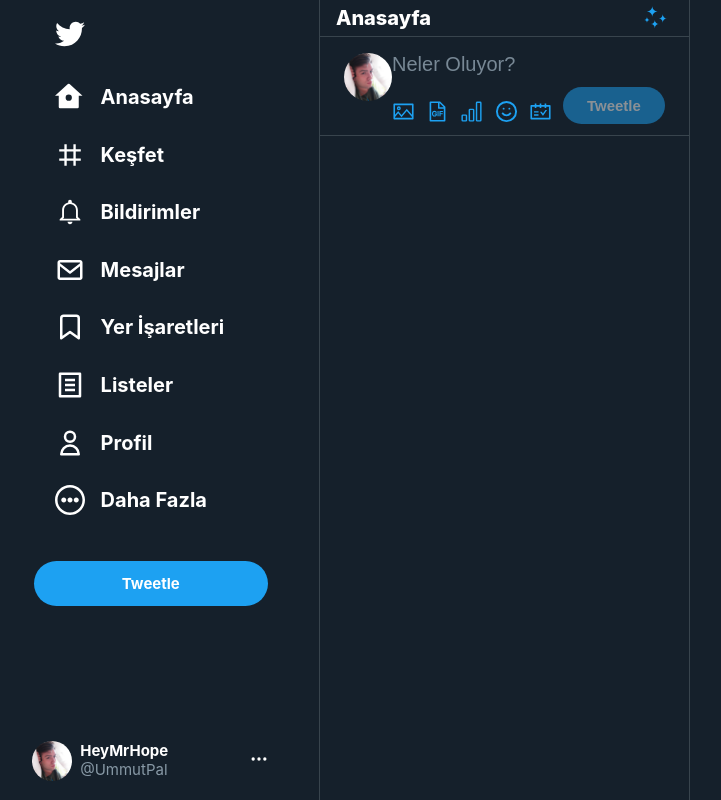
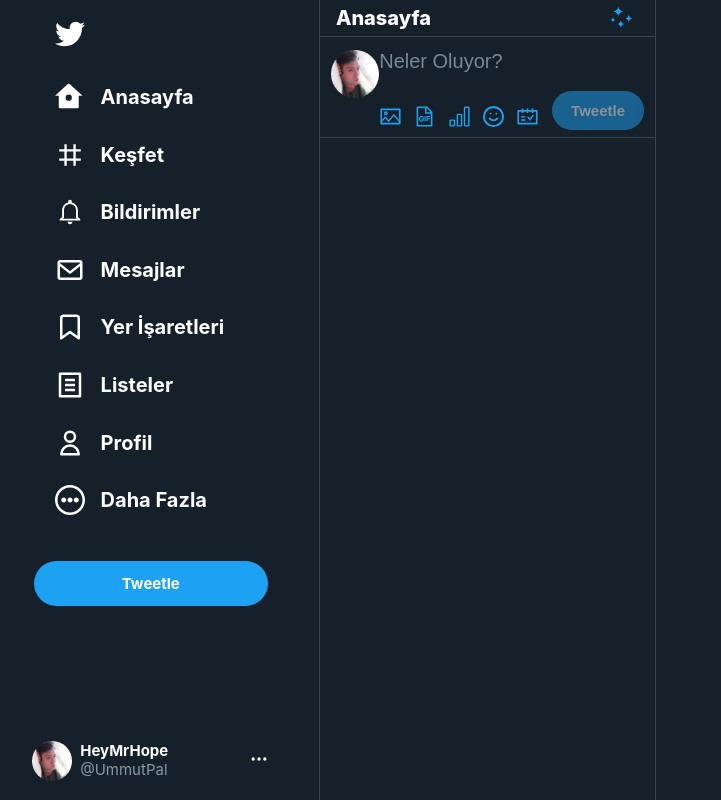
Before and after one commit to UmutPalabiyik/twitter-clone, a React (Create React App) app: page / in a window 1280 px wide. Shown: the whole page, without its empty margins (129-850 px from the left). Built offline with nearby package versions, Linux system fonts and the light colour scheme.

Commit message:
deploy firebase

```diff
--- a/src/components/Header.scss
+++ b/src/components/Header.scss
@@ -17,6 +17,7 @@
     .banner__navigation {
       .banner__logo {
         margin-left: 3rem;
+        cursor: pointer;
       }
       .navbar__items {
         list-style: none;
@@ -25,7 +26,7 @@
           padding: 0.8rem 0.6rem;
           margin-bottom: 2px;
 
-          &:hover {
+          &:hover:not(.navbar__button) {
             background-color: #162d40;
             border-top-right-radius: 35px;
             border-top-left-radius: 35px;
@@ -80,14 +81,19 @@
 
         .navbar__button {
           margin-top: 2rem;
+          transition: all .4s;
+
+          &:hover a{
+            background-color: rgb(25, 147, 218);
+          }
         }
       }
     }
 
     .navbar__profile {
-      padding: .7rem 1.6rem;
-      margin-bottom: .5rem;
-      transition: all .2s;
+      padding: 0.7rem 1.6rem;
+      margin-bottom: 0.5rem;
+      transition: all 0.2s;
       &-wrapper {
         display: flex;
         justify-content: space-between;
--- a/src/components/ProfileTweet.scss
+++ b/src/components/ProfileTweet.scss
@@ -1,15 +1,16 @@
 .profile-tweet {
-  padding: 0.5rem 1.5rem;
+  padding: 0.3rem .7rem;
   min-height: 10vh;
   border-bottom: 1px solid rgb(56, 68, 77);
+
 
   &__container {
     display: flex;
     height: 100%;
 
+
     .profile-tweet__picture {
       flex-basis: 10.5%;
-
 
       img {
         height: 48px;
@@ -44,6 +45,7 @@
         display: flex;
         align-items: center;
         justify-content: space-between;
+        margin-top: 0.5rem;
         &-list {
           display: flex;
           padding: 0;
@@ -63,19 +65,19 @@
           display: inline-block;
           .profile-tweet__mini-tweet-btn {
             background-color: rgb(29, 161, 242);
-            opacity: .5;
+            opacity: 0.5;
             color: #fff;
             font-size: 15px;
             font-weight: 700;
             text-decoration: none;
-            padding: 0.6rem 1.5rem;
+            padding: 0.7rem 1.2rem;
             border: 0;
             border-radius: 4rem;
-            cursor: pointer;
           }
 
-          .profile-tweet__mini-tweet-btn--opacity{
+          .profile-tweet__mini-tweet-btn--opacity {
             opacity: 1 !important;
+            cursor: pointer;
           }
         }
       }
```
Also changed, not shown: firebase.json (added), 1 other file (tests, documents, lock files or other folders).
